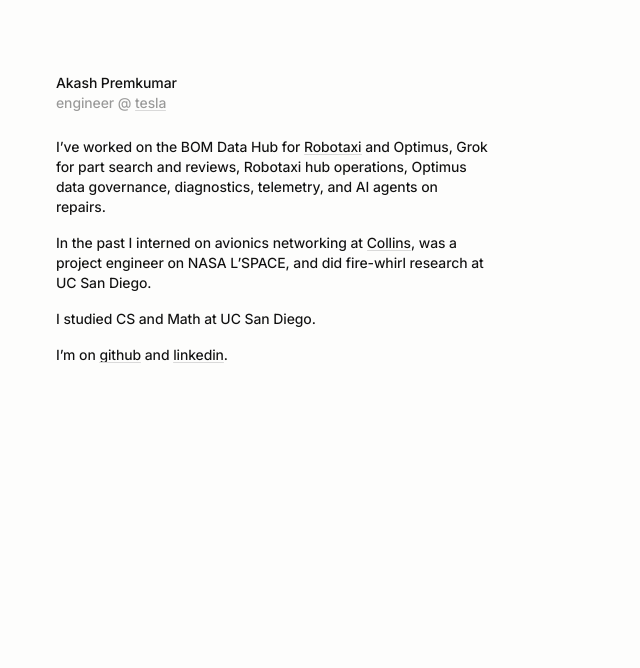
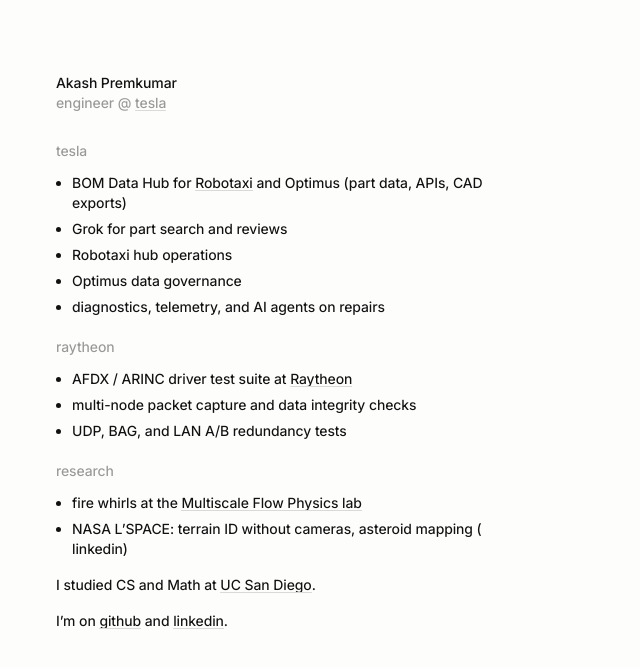
Before and after one commit to akashnaren/akashnaren.github.io, a plain HTML site: page index.html in a window 1280 px wide. Shown: the whole page, without its empty margins (0-640 px from the left). Drawn offline with Linux system fonts and the light colour scheme.

Commit message:
Add Tesla and Raytheon bullets plus research links. Collins renamed to Raytheon.

```diff
--- a/index.html
+++ b/index.html
@@ -21,24 +21,53 @@
           <p class="meta">engineer @ <a href="https://www.tesla.com/">tesla</a></p>
         </header>
 
-        <p>
-          I’ve worked on the BOM Data Hub for
-          <a href="https://www.tesla.com/robotaxi">Robotaxi</a> and Optimus,
-          Grok for part search and reviews, Robotaxi hub operations, Optimus data
-          governance, diagnostics, telemetry, and AI agents on repairs.
-        </p>
-        <p>
-          In the past I interned on avionics networking at
-          <a href="https://www.rtx.com/collinsaerospace/">Collins</a>, was a
-          project engineer on NASA L’SPACE, and did fire-whirl research at
-          <a href="https://ucsd.edu/">UC San Diego</a>.
-        </p>
-        <p>I studied CS and Math at UC San Diego.</p>
+        <h2>tesla</h2>
+        <ul>
+          <li>
+            BOM Data Hub for
+            <a href="https://www.tesla.com/robotaxi">Robotaxi</a> and Optimus
+            (part data, APIs, CAD exports)
+          </li>
+          <li>Grok for part search and reviews</li>
+          <li>Robotaxi hub operations</li>
+          <li>Optimus data governance</li>
+          <li>diagnostics, telemetry, and AI agents on repairs</li>
+        </ul>
+
+        <h2>raytheon</h2>
+        <ul>
+          <li>
+            AFDX / ARINC driver test suite at
+            <a href="https://www.rtx.com/raytheon">Raytheon</a>
+          </li>
+          <li>multi-node packet capture and data integrity checks</li>
+          <li>UDP, BAG, and LAN A/B redundancy tests</li>
+        </ul>
+
+        <h2>research</h2>
+        <ul>
+          <li>
+            fire whirls at the
+            <a href="https://asanchez.ucsd.edu/research/reactive-flows/"
+              >Multiscale Flow Physics lab</a
+            >
+          </li>
+          <li>
+            NASA L’SPACE: terrain ID without cameras, asteroid mapping
+            (<a href="https://www.linkedin.com/in/akash-premkumar-39826b1b7/"
+              >linkedin</a
+            >)
+          </li>
+        </ul>
+
+        <p>I studied CS and Math at <a href="https://ucsd.edu/">UC San Diego</a>.</p>
         <p>
           I’m on
           <a href="https://github.com/akashnaren">github</a>
           and
-          <a href="https://www.linkedin.com/in/akash-premkumar-39826b1b7/">linkedin</a>.
+          <a href="https://www.linkedin.com/in/akash-premkumar-39826b1b7/"
+            >linkedin</a
+          >.
         </p>
       </main>
       <div id="right"></div>
--- a/styles.css
+++ b/styles.css
@@ -45,7 +45,9 @@
 }
 
 h1,
-p {
+h2,
+p,
+li {
   font-size: 14px;
   line-height: 20px;
   letter-spacing: -0.09px;
@@ -54,6 +56,13 @@
 h1 {
   font-weight: 500;
   font-variation-settings: "wght" 500;
+}
+
+h2 {
+  font-weight: 460;
+  font-variation-settings: "wght" 460;
+  color: rgba(0, 0, 0, 0.4);
+  padding: 20px 0 6px;
 }
 
 .meta {
@@ -66,6 +75,15 @@
 
 header p {
   padding-top: 0;
+}
+
+ul {
+  list-style: disc;
+  padding-left: 1.15em;
+}
+
+li {
+  padding-top: 6px;
 }
 
 a {
```
